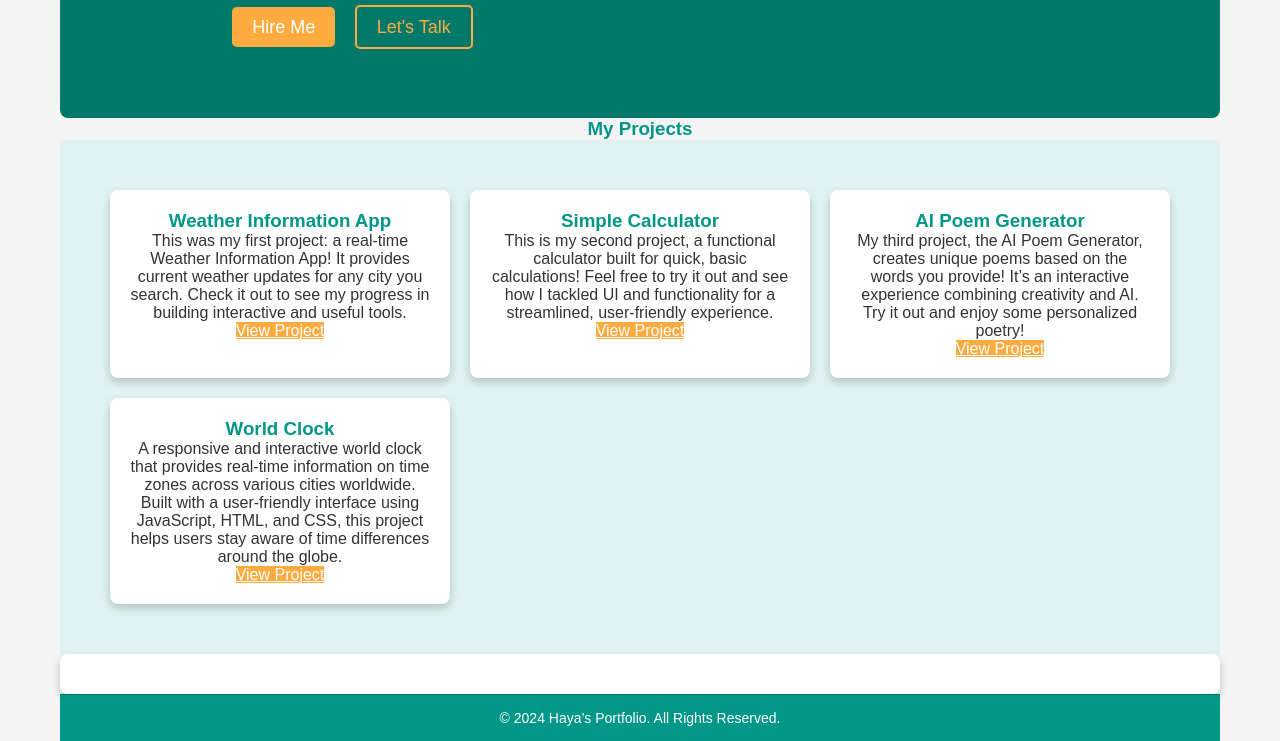
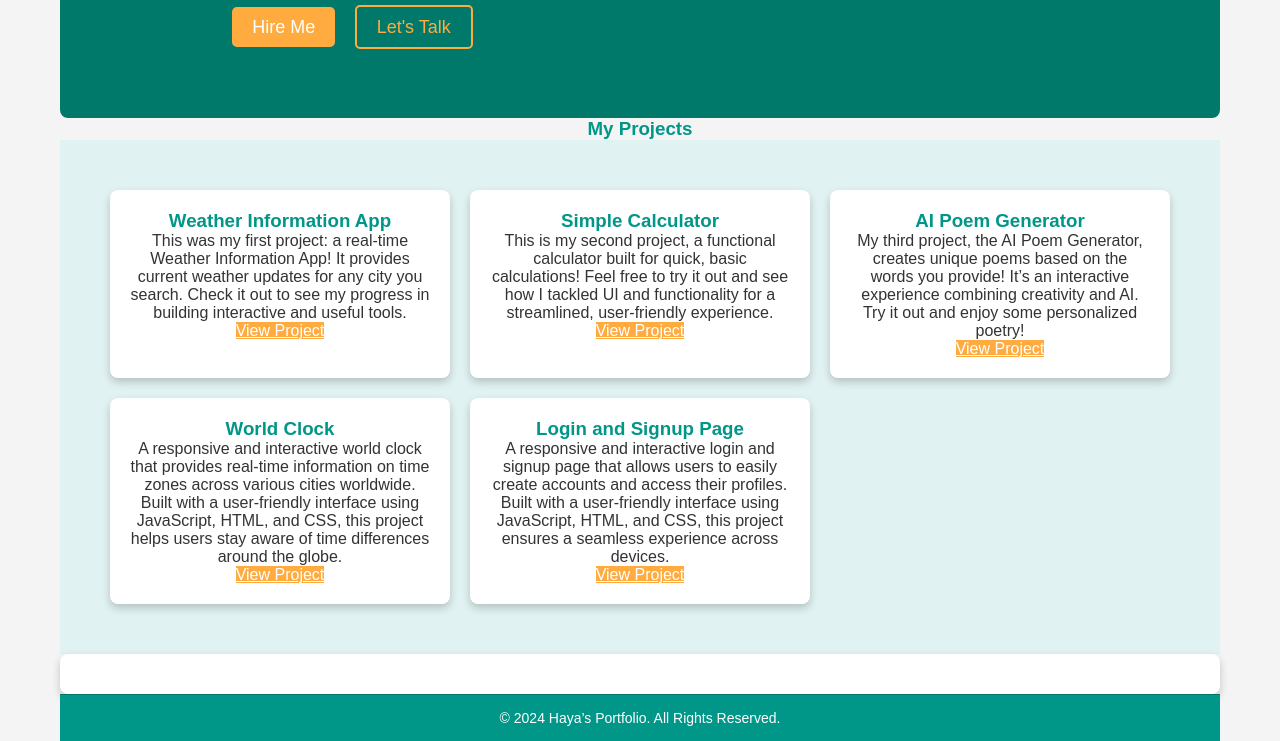
Before and after one commit to SanaHamdard/Portfolio, a plain HTML site: page index.html in a window 1280 px wide. Shown: the part 453-1194 px from the top of the page. Drawn offline with Linux system fonts and the light colour scheme.

Commit message:
Update index.html
Added My fourth Project

```diff
--- a/index.html
+++ b/index.html
@@ -310,6 +310,11 @@
             aware of time differences around the globe.</p>
         <a href="https://urclock.netlify.app/" class="btn-primary" target="_blank">View Project</a>
     </div>
+<div class="project">
+    <h3>Login and Signup Page</h3>
+    <p>A responsive and interactive login and signup page that allows users to easily create accounts and access their profiles. Built with a user-friendly interface using JavaScript, HTML, and CSS, this project ensures a seamless experience across devices.</p>
+    <a href="https://loginsign-up.netlify.app/" class="btn-primary" target="_blank">View Project</a>
+</div>
 
 
     </section><div class="project">
```
